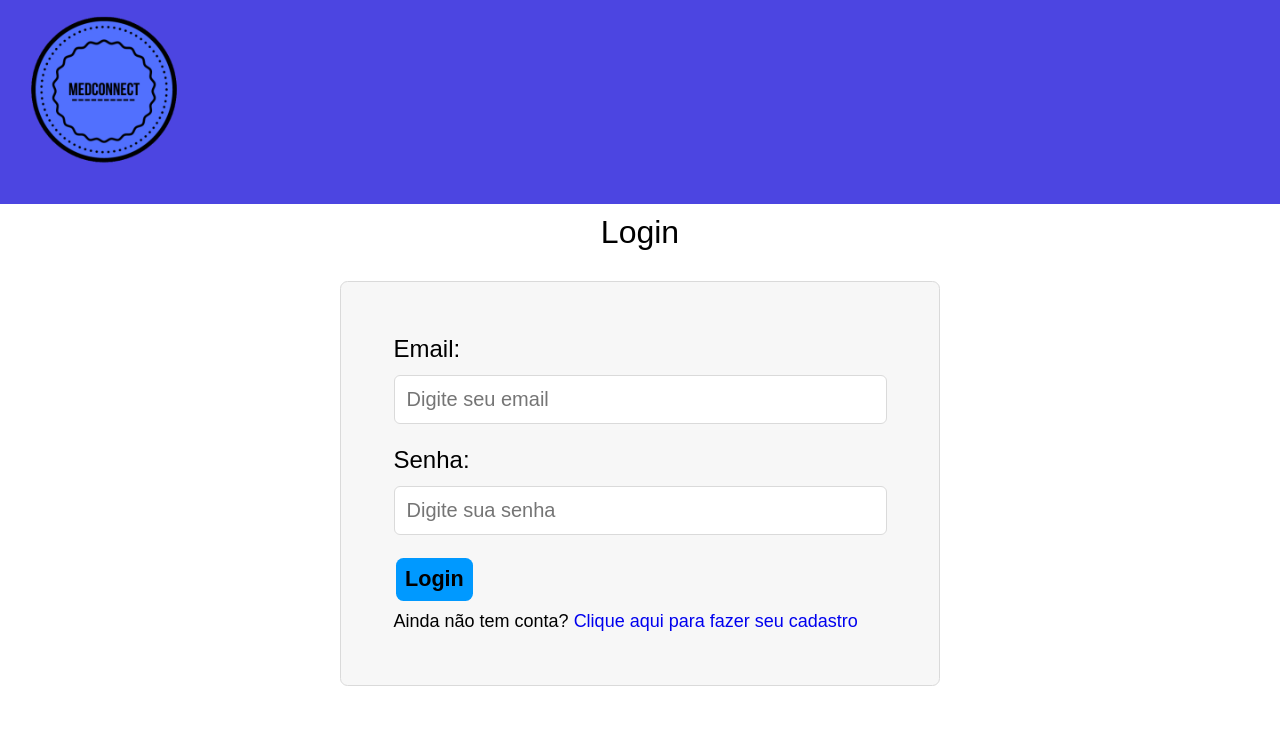
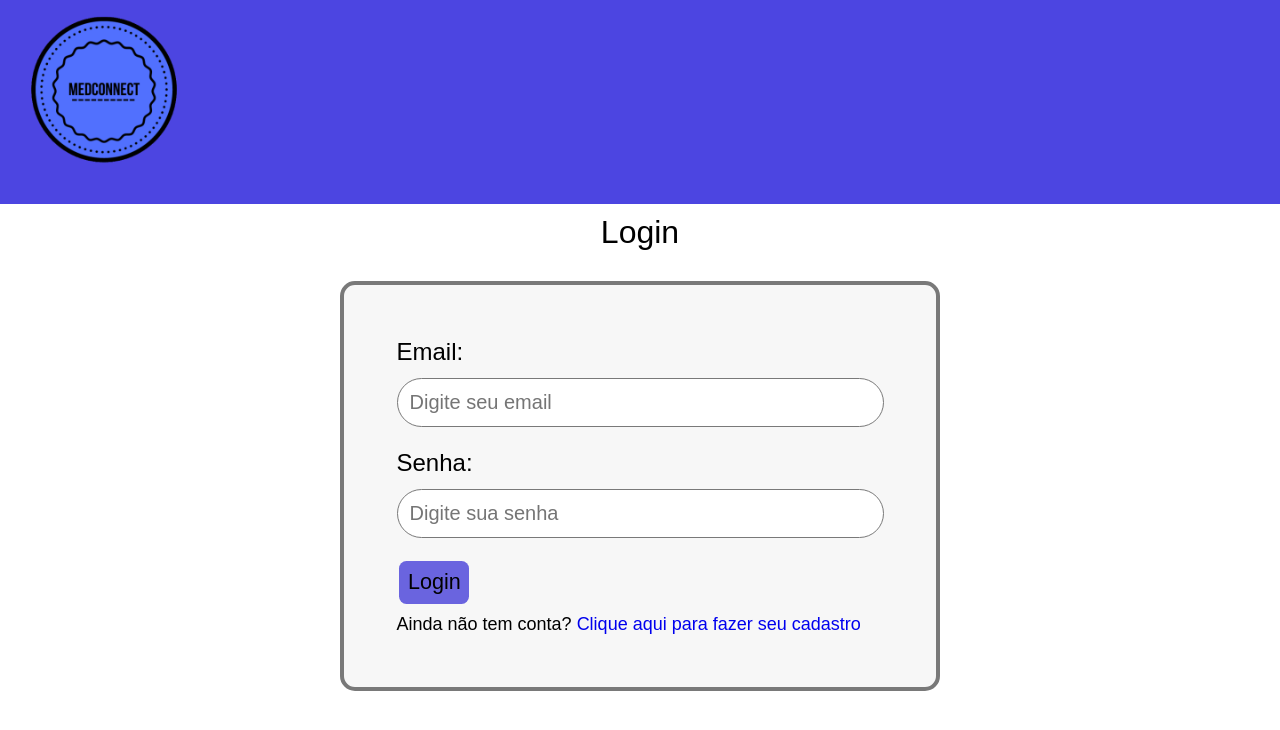
Before and after one commit to Robertooan07/GS-MedConnect-, a React (Vite) app: page /login in a window 1280 px wide. Shown: the top 730 px of the page. Built offline with nearby package versions, Linux system fonts and the light colour scheme; a web font is replaced by a local one.

Commit message:
melhora do scss login e cadastro

```diff
--- a/src/scss/Form.scss
+++ b/src/scss/Form.scss
@@ -1,5 +1,5 @@
-$border-color: #dadada;
-$button-bg: #0099ff;
+$border-color: #797979;
+$button-bg: #6a64df;
 $button-bg-hover: #b4d2ff;
 
 form {
@@ -7,9 +7,9 @@ form {
   margin-bottom: 13%;
   max-width: 400px;
   padding: 35px;
-  border: 1px solid $border-color;
+  border: 3px solid $border-color;
   background-color: #f7f7f7;
-  border-radius: 5px;
+  border-radius: 10px;
   zoom: 150%;
 
   label {
@@ -24,7 +24,7 @@ form {
     padding: 8px;
     margin-bottom: 15px;
     border: 1px solid $border-color;
-    border-radius: 4px;
+    border-radius: 17px;
   }
 
   #loginButton {
@@ -33,7 +33,7 @@ form {
     border: #000;
     padding: 10%;
     font-size: 90%;
-    font-weight: 700;
+    font-weight: 500;
     cursor: pointer;
     border-radius: 5px;
     transition: background-color 0.3s ease;
@@ -56,7 +56,7 @@ form {
     border: none;
     padding: 3.5% 5%;
     font-size: 100%;
-    font-weight: 700;
+    font-weight: 500;
     cursor: pointer;
     border-radius: 5px;
     transition: background-color 0.3s ease;
```
